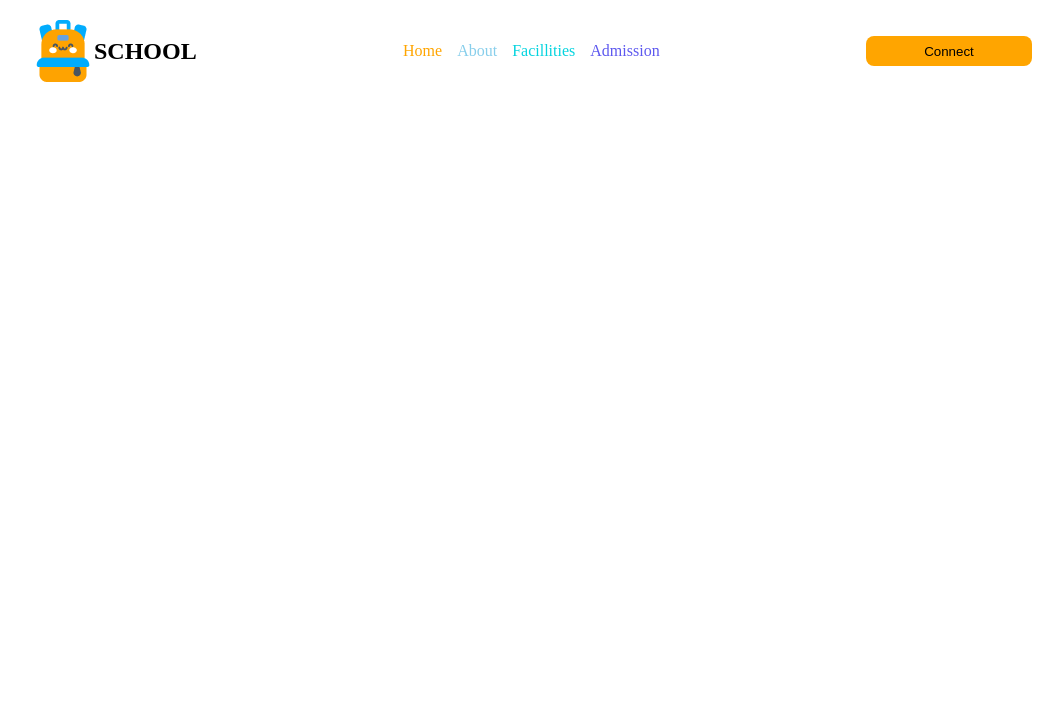
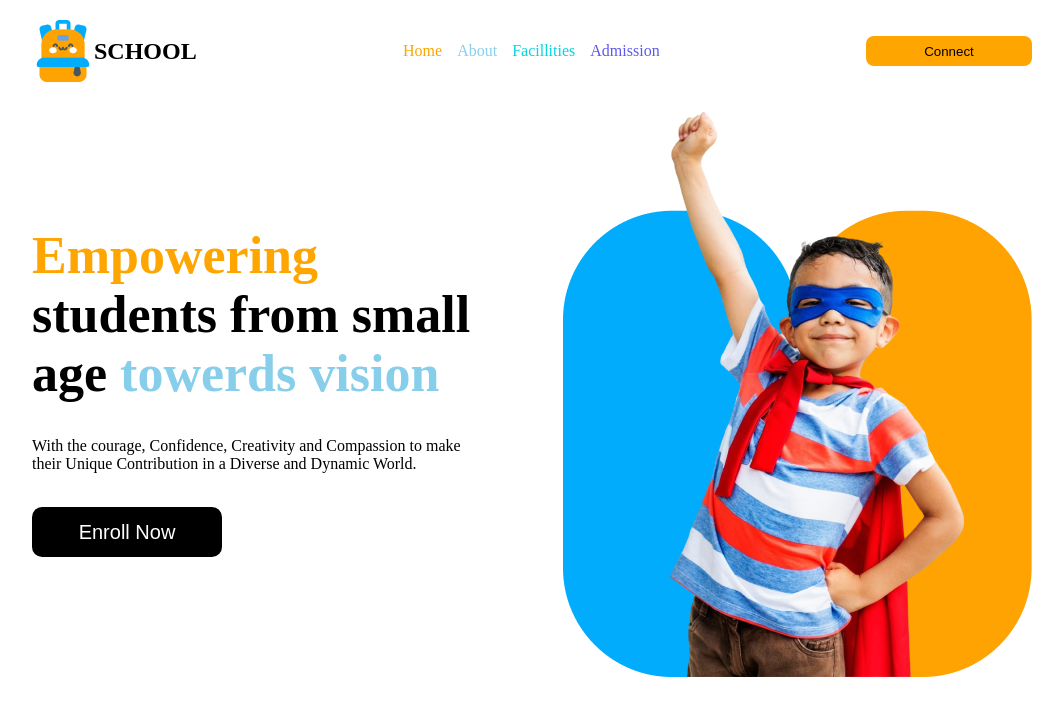
Before and after one commit to AirinNila/kid-education, a plain HTML site: page index.html in a window 1280 px wide. Shown: the whole page, without its empty margins (108-1171 px from the left). Drawn offline with Linux system fonts and the light colour scheme.

Commit message:
create sub-content

```diff
--- a/index.css
+++ b/index.css
@@ -2,6 +2,8 @@
     margin: 0;
     padding: 0;
 }
+
+/* for nav */
 
 .nav{
     width: 100%;
@@ -27,27 +29,76 @@
     display: flex;
 }
 
-#ba{
+#home{
     color: orange;
 }
-#bb{
+#about{
     margin-left: 15px;
     color: skyblue;
 }
 
-#bc{
+#facillities{
     margin-left: 15px;
     color: #05D4DF;
 }
-#bd{
+#add{
     color: #5D58EF;
     margin-left: 15px;
 }
 
-button{
+.c-button{
     width: 166px;
     height: 30px;
     background-color: orange;
     border-radius: 8px;
     border: none;
 }
+
+/* for sub content */
+
+.s-container {
+    display: flex;
+    padding-left: 140px;
+    padding-right: 140px;
+    justify-content: space-between;
+    align-items: center;
+}
+
+.s-content1 {
+    width: 450px;
+    height: 331px;
+    display: flex;
+    flex-direction: column;
+    justify-content: space-between;
+
+}
+
+.heading {
+    font-size: 52px;
+}
+
+#sim-p {
+    font-size: 16px;
+}
+
+#orenge{
+    color: orange;
+}
+
+#enroll{
+    height: 50px;
+    width: 190px;
+    background-color: black;
+    color: white;
+    font-size: 20px;
+    border: none;
+    border-radius: 10px;
+}
+
+#blue {
+    color: skyblue;
+}
+
+#hero-kid {
+    height: 575px;
+}
--- a/index.html
+++ b/index.html
@@ -16,15 +16,34 @@
                 <h2>SCHOOL</h2>
             </div>
              <div class="mid-bar">
-                <span id="ba">Home</span>
-                <span id="bb">About</span>
-                <span id="bc">Facillities</span>
-                <span id="bd">Admission</span>
+                <span id="home">Home</span>
+                <span id="about">About</span>
+                <span id="facillities">Facillities</span>
+                <span id="add">Admission</span>
              </div>
-                <button>Connect</button>
+                <button class="c-button">Connect</button>
             </div>
         </div>
 
     </header>
+    <main>
+        <div class="s-container">
+            <div class="s-content1">
+                <h1 class="heading">
+                    <span id="orenge"> Empowering</span>
+                    <br>
+                     students from small
+                    <br>
+                    age
+                    <span id="blue" >towerds vision </span>
+               </h1>
+               <p id="sim-p">With the courage, Confidence, Creativity and Compassion to make their Unique Contribution in a Diverse and Dynamic World.</p>
+               <button id="enroll">Enroll Now</button>
+            </div>
+            <div class="s-content2">
+                <img src="assets/hero-kids.png" id="hero-kid" alt="Kids">
+            </div>
+        </div>
+    </main>
 </body>
 </html>
```
